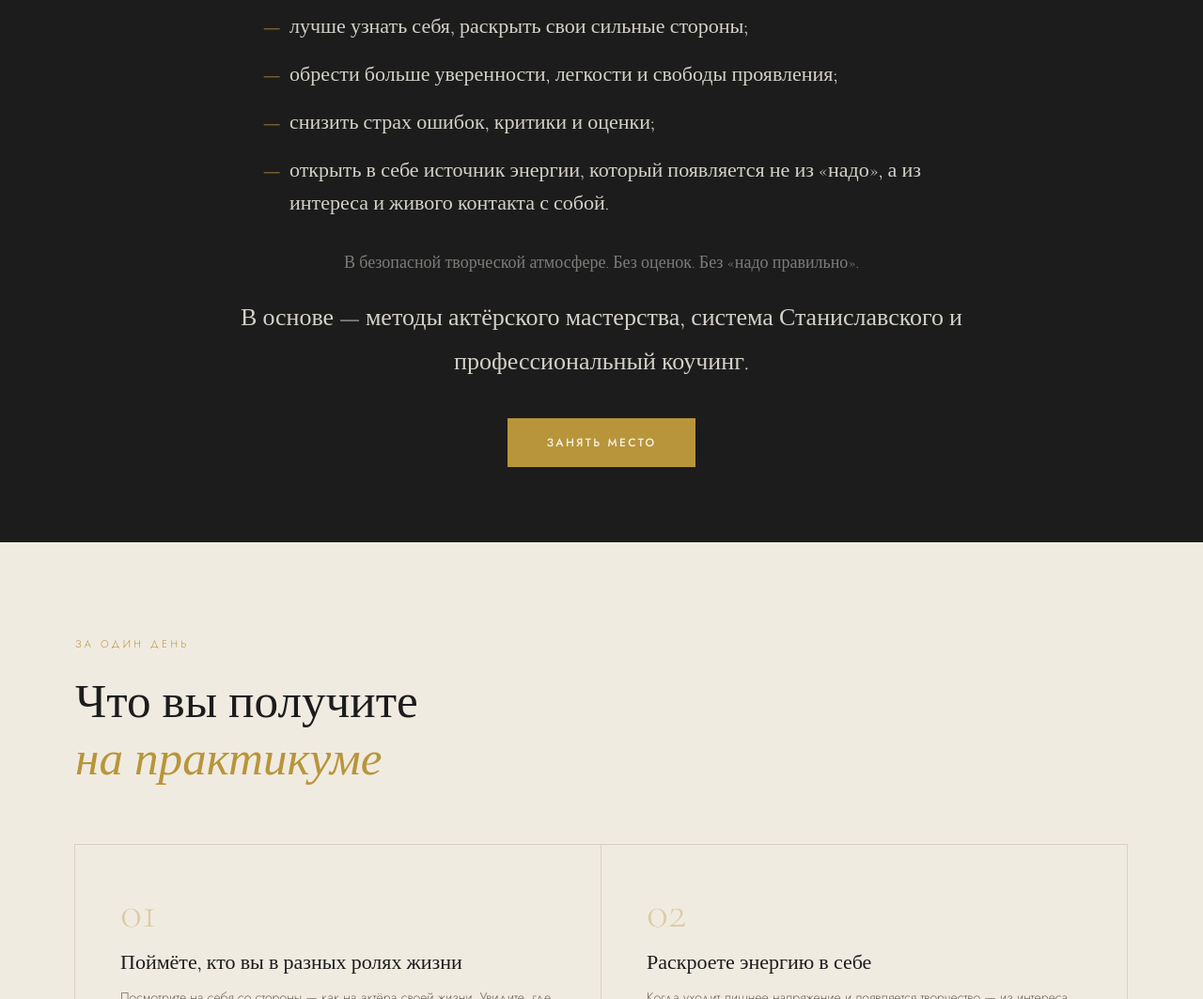
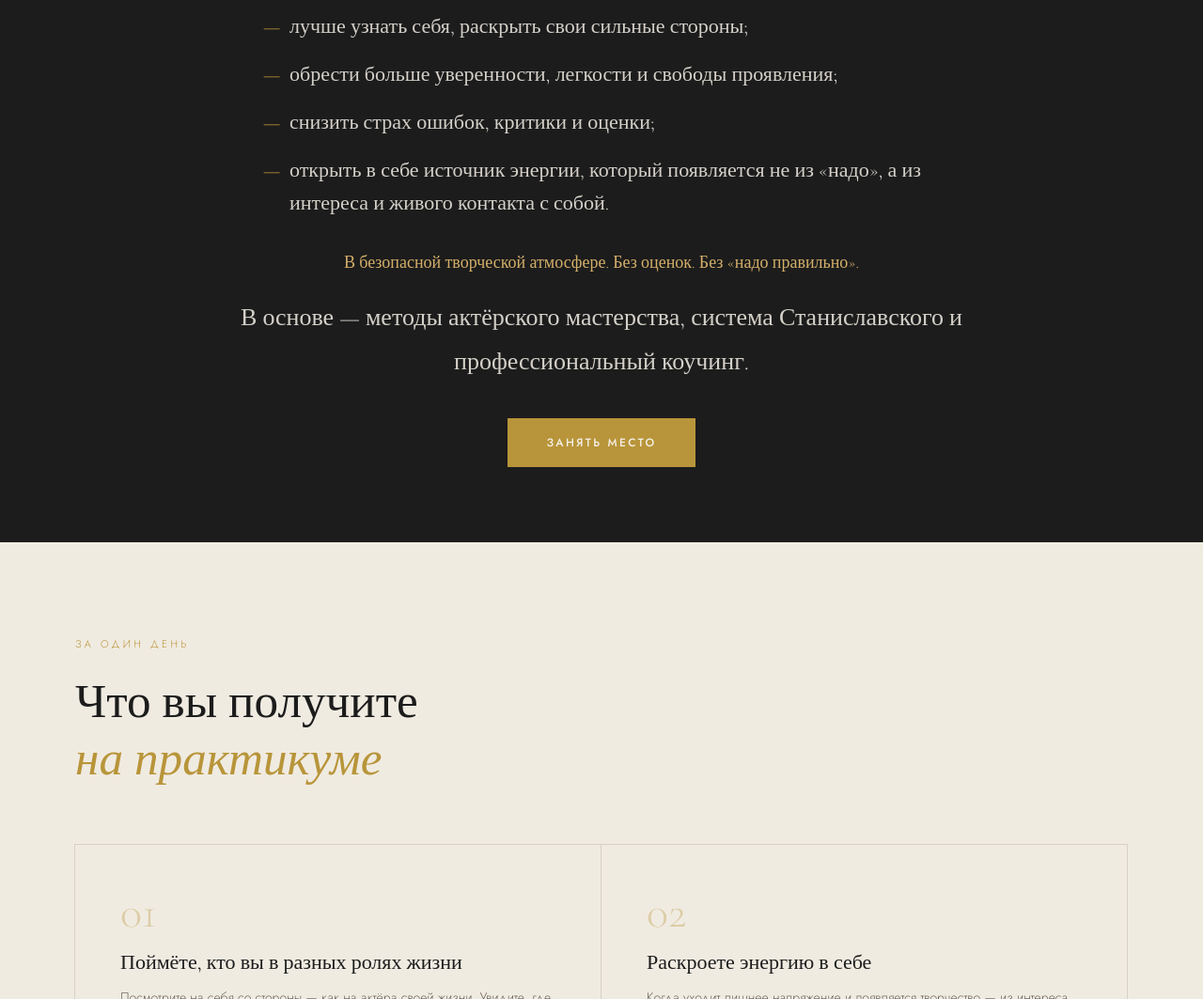
Before and after one commit to mandificator/actor-of-your-life, a plain HTML site: page index.html in a window 1280 px wide. Shown: the part 1359-2422 px from the top of the page at 94% size. Drawn offline with nearby package versions, Linux system fonts and the light colour scheme.

Commit message:
Highlight 'безопасная атмосфера' line in gold

```diff
--- a/index.html
+++ b/index.html
@@ -680,7 +680,7 @@
       <li>снизить страх ошибок, критики и оценки;</li>
       <li>открыть в себе источник энергии, который появляется не из «надо», а из интереса и живого контакта с собой.</li>
     </ul>
-    <p style="font-size: clamp(14px,1.5vw,18px); color: rgba(245,240,232,0.45); margin-top: 4px;">В безопасной творческой атмосфере. Без оценок. Без «надо правильно».</p>
+    <p style="font-size: clamp(14px,1.5vw,18px); color: var(--gold-light); margin-top: 4px;">В безопасной творческой атмосфере. Без оценок. Без «надо правильно».</p>
     <p>В основе — методы актёрского мастерства, система Станиславского и профессиональный коучинг.</p>
     <div style="margin-top: 36px;">
       <a href="#register" class="btn" style="display: inline-block;">Занять место</a>
```
